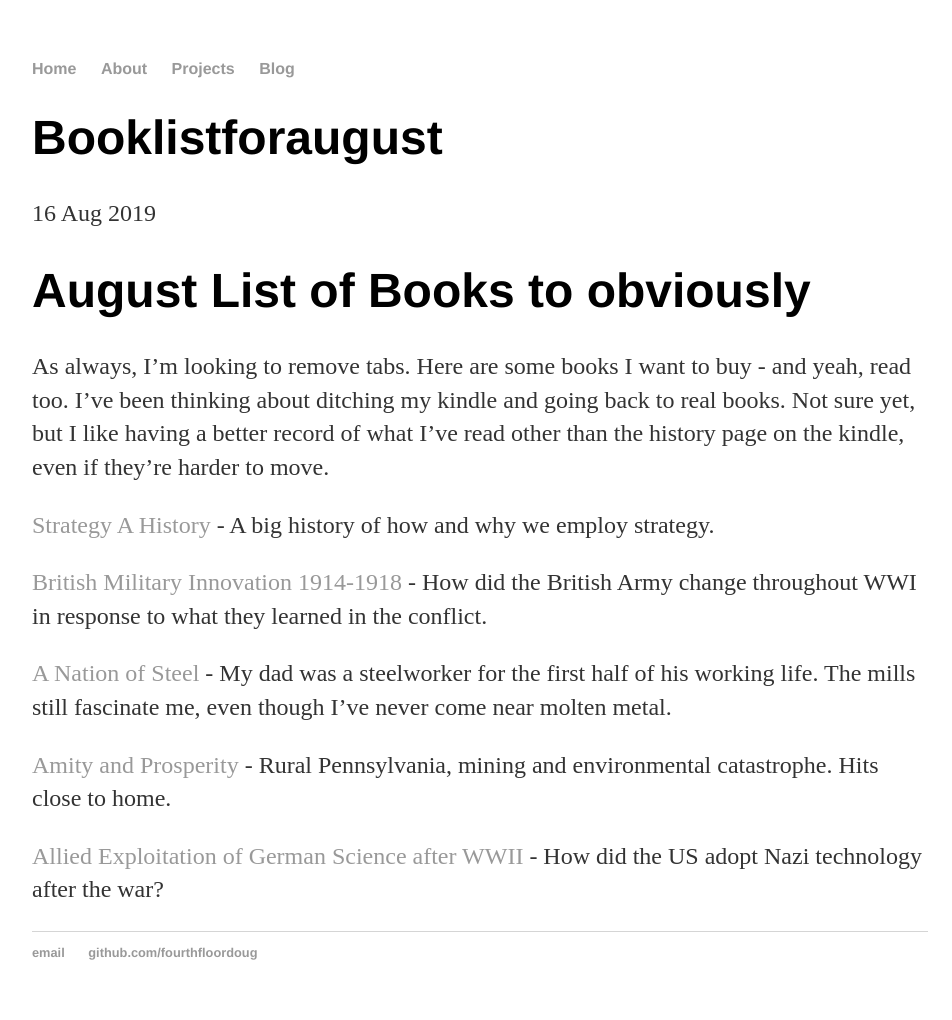
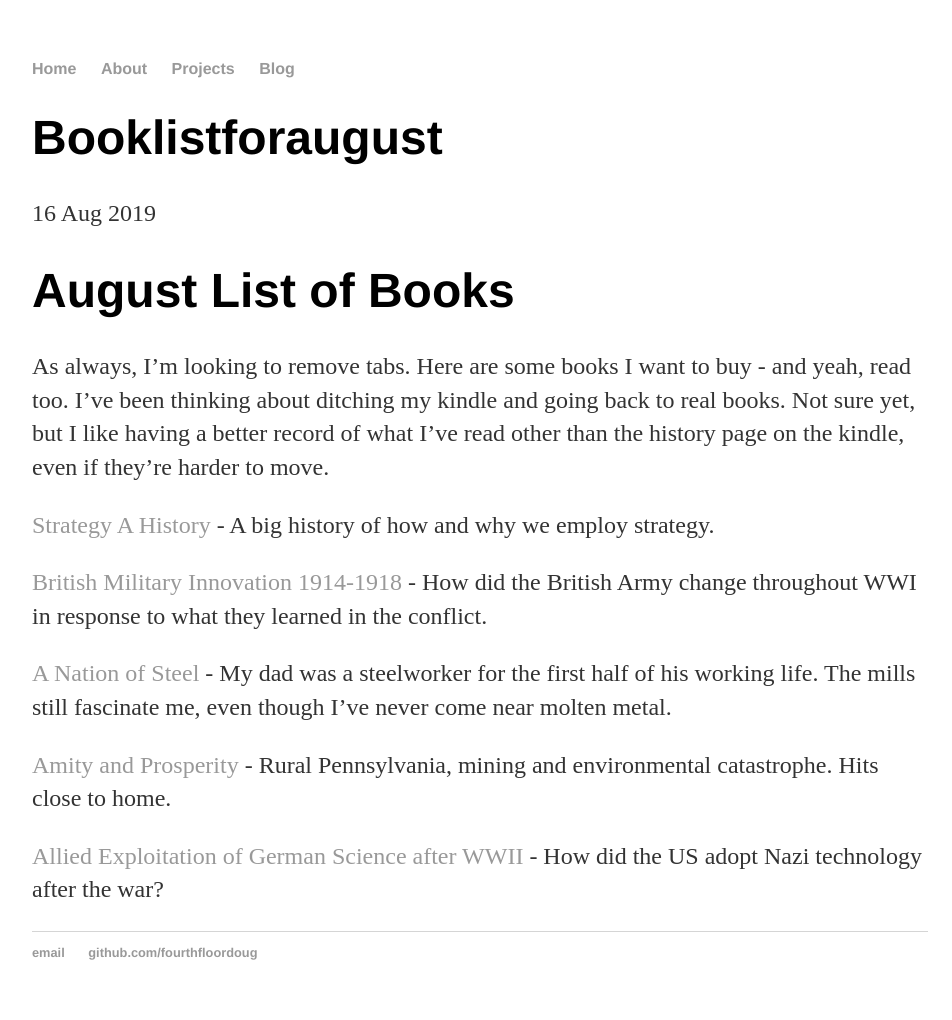
Before and after one commit to fourthfloordoug/fourthfloordoug.github.io, a Jekyll site: the page built from _posts/2019-08-16-bookListForAugust.md, in a window 1280 px wide. Shown: the whole page, without its empty margins (160-1112 px from the left). Built offline with Jekyll 4.4.1, drawn with Linux system fonts in a browser that asks for light colours; our own code applies the rules of GitHub Pages for plain Markdown files.

Commit message:
make minor edit.

```diff
--- a/_posts/2019-08-16-bookListForAugust.md
+++ b/_posts/2019-08-16-bookListForAugust.md
@@ -1,4 +1,4 @@
-# August List of Books to obviously
+# August List of Books
 
 As always, I'm looking to remove tabs.  Here are some books I want to buy - and yeah, read too.  I've been thinking about ditching my kindle and going back to real books.  Not sure yet, but I like having a better record of what I've read other than the history page on the kindle, even if they're harder to move.
 
```
